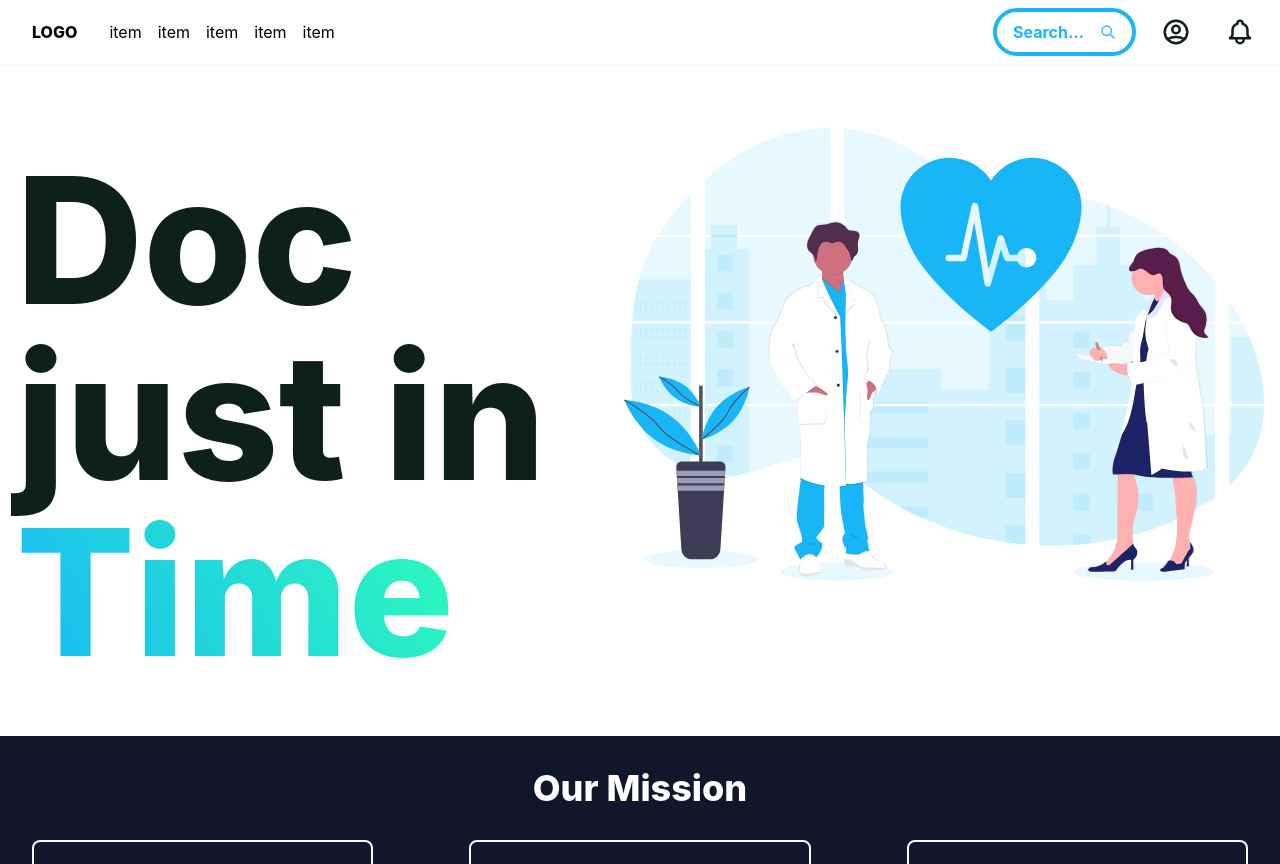
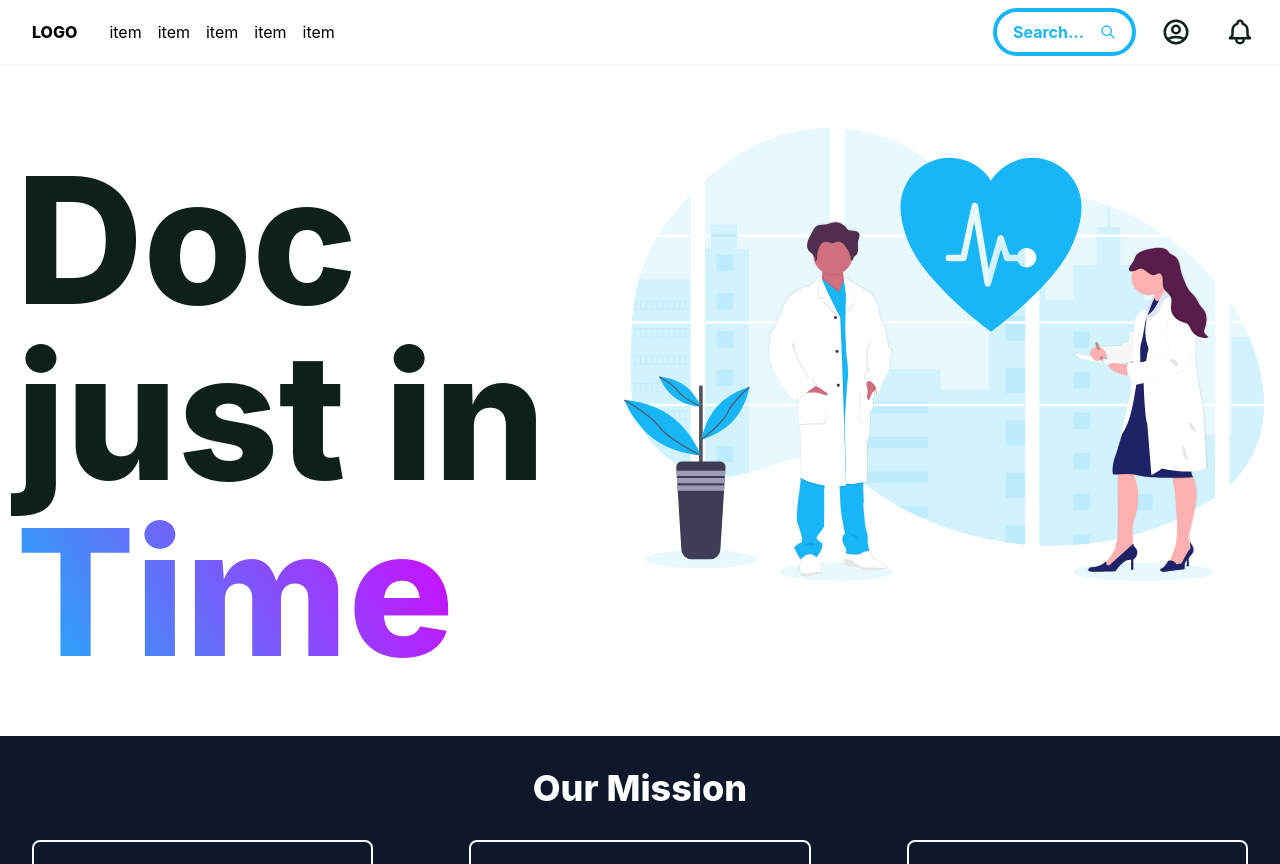
Before and after one commit to IIB3nceII/doc-in-time, a React (Create React App) app in the folder webapp/: page / in a window 1280 px wide. Built offline with nearby package versions, Linux system fonts and the light colour scheme.

Commit message:
💄 new colors added

```diff
--- a/webapp/src/assets/base.scss
+++ b/webapp/src/assets/base.scss
@@ -11,6 +11,7 @@
   --hover-2: rgba(0, 0, 0, 0.25);
   --blue: #18b6f6;
   --darkblue: #0f182a;
+  --darkpink: #d900ff;
   --light-green: #2dffb9;
   --accents-0: #f8f9fa;
   --accents-1: #f1f3f5;
--- a/webapp/src/components/ui/Hero/Hero.module.scss
+++ b/webapp/src/components/ui/Hero/Hero.module.scss
@@ -5,7 +5,7 @@
     @apply leading-[8rem] text-[8rem] md:leading-[11rem] md:text-[11rem] lg:self-center dark:text-white;
 
     > span {
-      background-image: linear-gradient(60deg, var(--blue), var(--light-green));
+      background-image: linear-gradient(60deg, var(--blue), var(--darkpink)); // var(--light-green)
       background-clip: text;
       color: transparent;
     }
--- a/webapp/src/components/ui/Introduction/Introduction.module.scss
+++ b/webapp/src/components/ui/Introduction/Introduction.module.scss
@@ -1,5 +1,5 @@
 .container {
-  @apply flex flex-col items-center space-y-8 -mx-4 p-8 bg-darkblue text-white;
+  @apply flex flex-col items-center space-y-8 -mx-4 p-8 text-white bg-darkblue;
 
   .mainTitle {
     @apply text-4xl font-extrabold;
--- a/webapp/tailwind.config.js
+++ b/webapp/tailwind.config.js
@@ -32,6 +32,7 @@ module.exports = {
         cyan: "var(--cyan)",
         blue: "var(--blue)",
         darkblue: "var(--darkblue)",
+        darkpink: "var(--darkpink)",
         green: "var(--green)",
         red: "var(--red)",
       },
```
